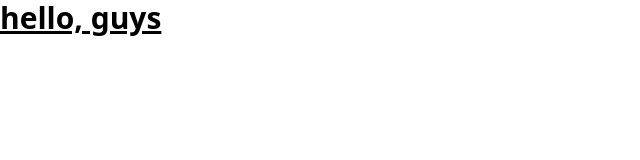
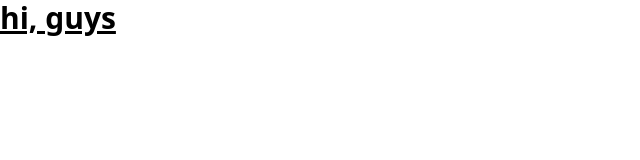
Before and after one commit to gregrx/gregrx.github.io, a website: page index.html in a window 1280 px wide. Shown: the whole page, without its empty margins (0-640 px from the left). Drawn offline with nearby package versions, Linux system fonts and the light colour scheme.

Commit message:
title changed

```diff
--- a/index.html
+++ b/index.html
@@ -13,7 +13,7 @@
 <body>
 
     <main>
-        <div class="text-3xl font-bold underline">hello, guys</div>
+        <div class="text-3xl font-bold underline">hi, guys</div>
     </main>
 
     <footer id="footer"></footer>
--- a/package.json
+++ b/package.json
@@ -1,5 +1,5 @@
 {
-  "name": "ddlearn",
+  "name": "8-9-0",
   "version": "1.0.0",
   "description": "",
   "scripts": {
```
Also changed, not shown: 1 other file.
